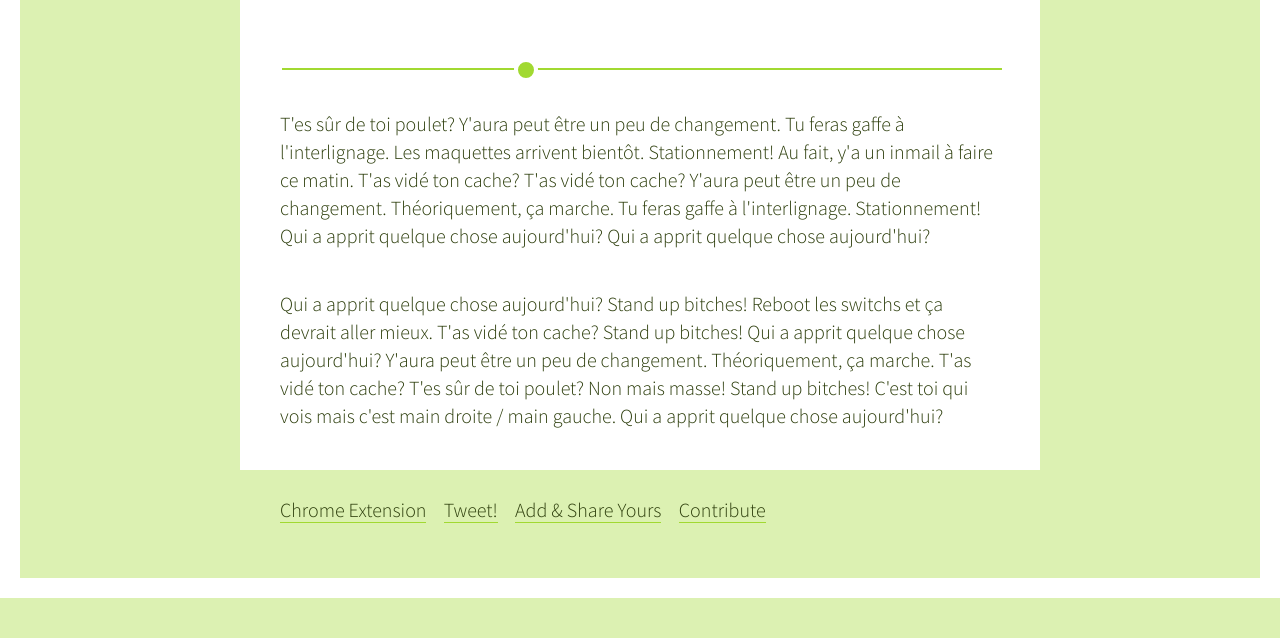
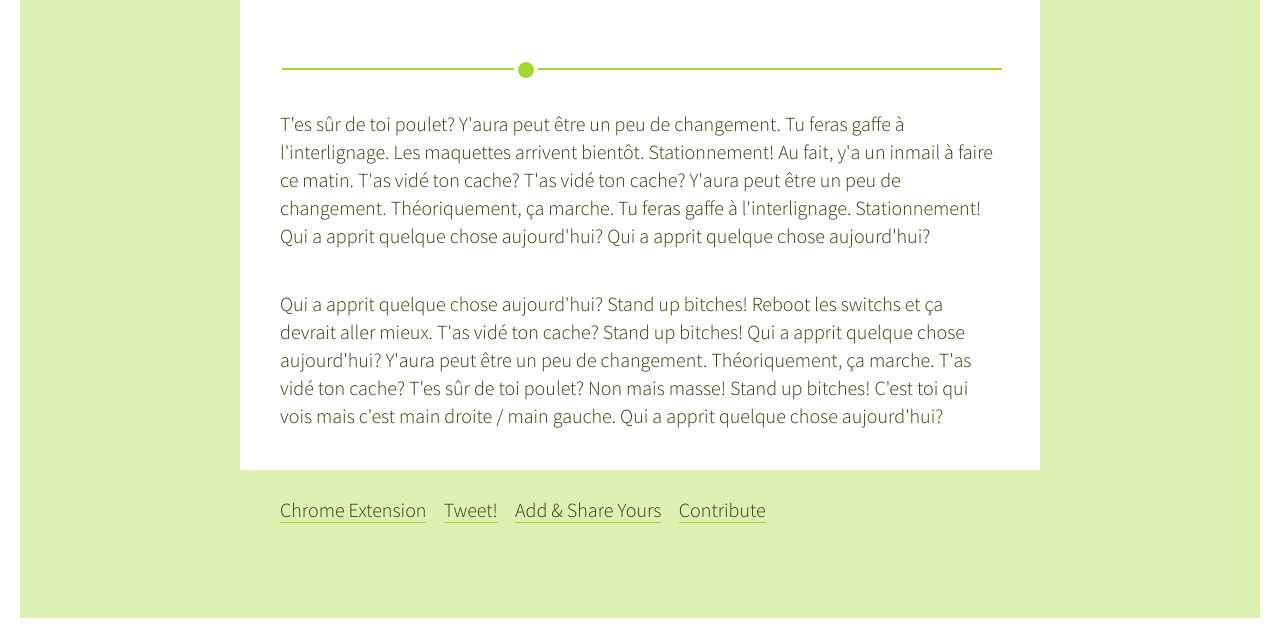
Before and after one commit to wizbii/wizipsum, a website: page index.html in a window 1280 px wide. Shown: the part 239-877 px from the top of the page. Before the commit the page ends 837 px from the top, so only its background shows below. Drawn offline with Linux system fonts and the light colour scheme.

Commit message:
fix design spacing

```diff
--- a/src/scss/styles.scss
+++ b/src/scss/styles.scss
@@ -59,6 +59,7 @@ main {
 
   @media (min-width: 480px) {
     padding-top: $module * 2;
+    padding-bottom: $module * 2;
   }
 }
 
```
Also changed, not shown: public/css/styles.css.
